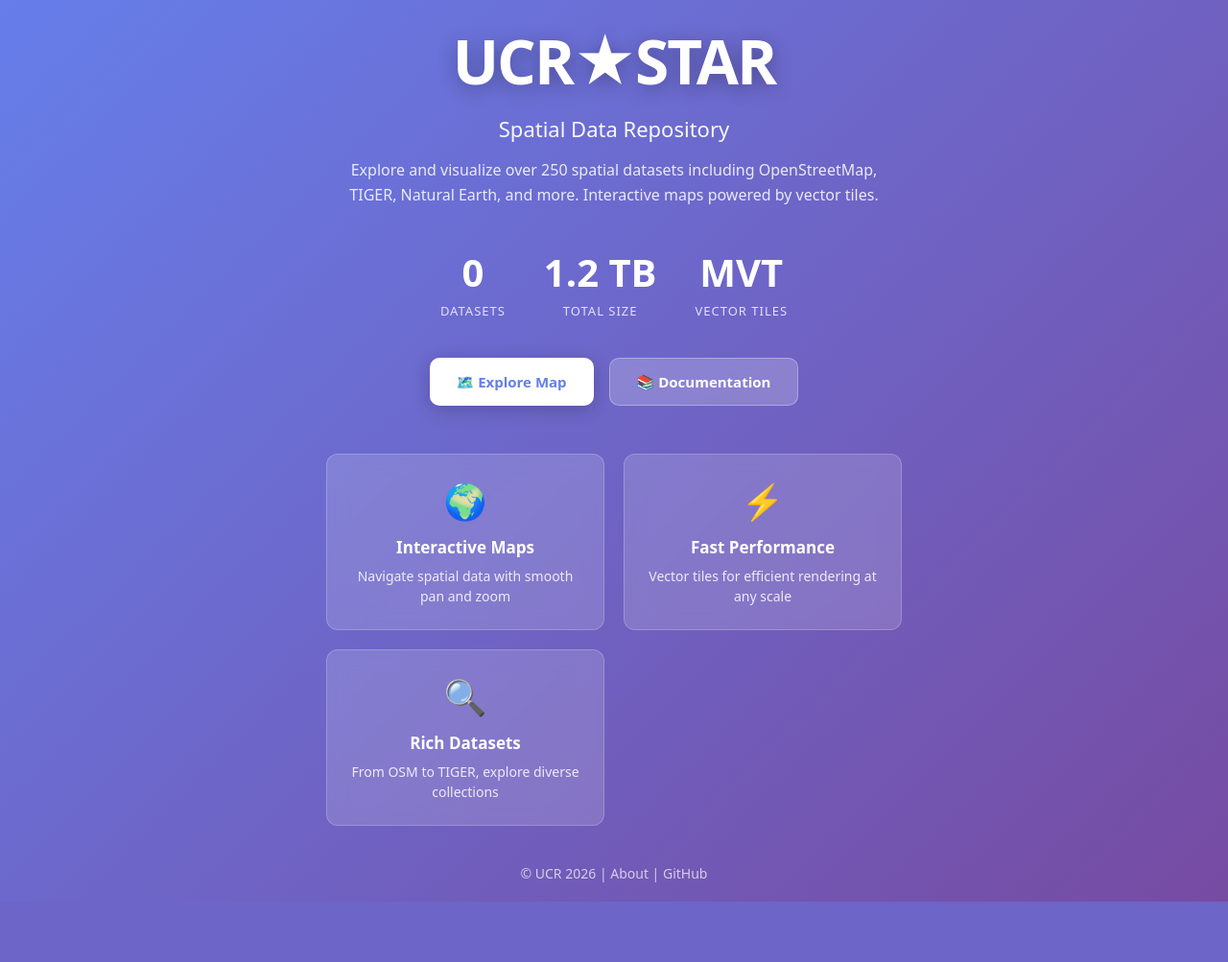
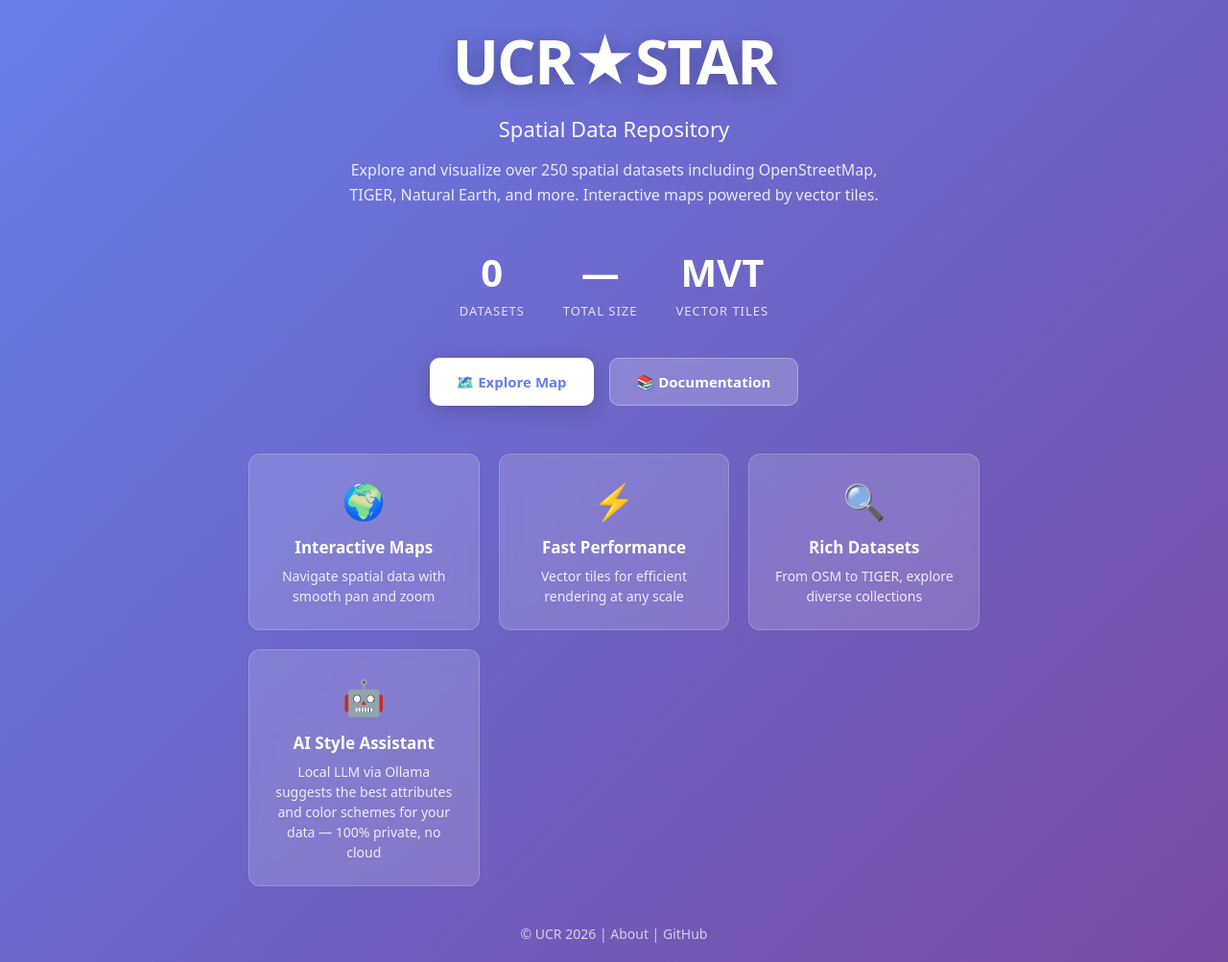
Before and after one commit to Mouad-El-Messaouri/TFG-UCRLite, a Flask app: page / in a window 1280 px wide. Shown: the whole page at 96% size. Before the commit the page ends 940 px from the top, so only its background shows below. Run offline with Flask 3, Linux system fonts and the light colour scheme; data that the repository does not hold is empty.

Commit message:
Add files via upload

```diff
--- a/server/templates/index.html
+++ b/server/templates/index.html
@@ -224,7 +224,7 @@
         <div class="stat-label">Datasets</div>
       </div>
       <div class="stat">
-        <div class="stat-number">1.2 TB</div>
+        <div class="stat-number" id="totalSize"><span class="loading"></span></div>
         <div class="stat-label">Total Size</div>
       </div>
       <div class="stat">
@@ -268,6 +268,14 @@
           From OSM to TIGER, explore diverse collections
         </div>
       </div>
+
+      <div class="feature">
+        <div class="feature-icon">🤖</div>
+        <div class="feature-title">AI Style Assistant</div>
+        <div class="feature-text">
+          Local LLM via Ollama suggests the best attributes and color schemes for your data — 100% private, no cloud
+        </div>
+      </div>
     </div>
 
     <!-- FOOTER -->
@@ -279,18 +287,31 @@
   </div>
 
   <script>
-    async function loadDatasetCount() {
+    function fmtBytes(b) {
+      if (!b || b === 0) return '—';
+      if (b >= 1e12) return (b / 1e12).toFixed(1) + ' TB';
+      if (b >= 1e9)  return (b / 1e9).toFixed(1)  + ' GB';
+      if (b >= 1e6)  return (b / 1e6).toFixed(1)  + ' MB';
+      return (b / 1e3).toFixed(1) + ' KB';
+    }
+
+    async function loadStats() {
       try {
-        const res = await fetch('/api/datasets');
+        const res  = await fetch('/datasets.json');
         const data = await res.json();
-        const count = data.datasets ? data.datasets.length : 251;
-        document.getElementById('datasetCount').textContent = count;
+        const list = data.datasets || [];
+
+        document.getElementById('datasetCount').textContent = list.length;
+
+        const total = list.reduce((sum, d) => sum + (d.size || 0), 0);
+        document.getElementById('totalSize').textContent = fmtBytes(total);
       } catch(e) {
-        document.getElementById('datasetCount').textContent = '251';
+        document.getElementById('datasetCount').textContent = '—';
+        document.getElementById('totalSize').textContent    = '—';
       }
     }
 
-    loadDatasetCount();
+    loadStats();
   </script>
 </body>
 </html>
```
